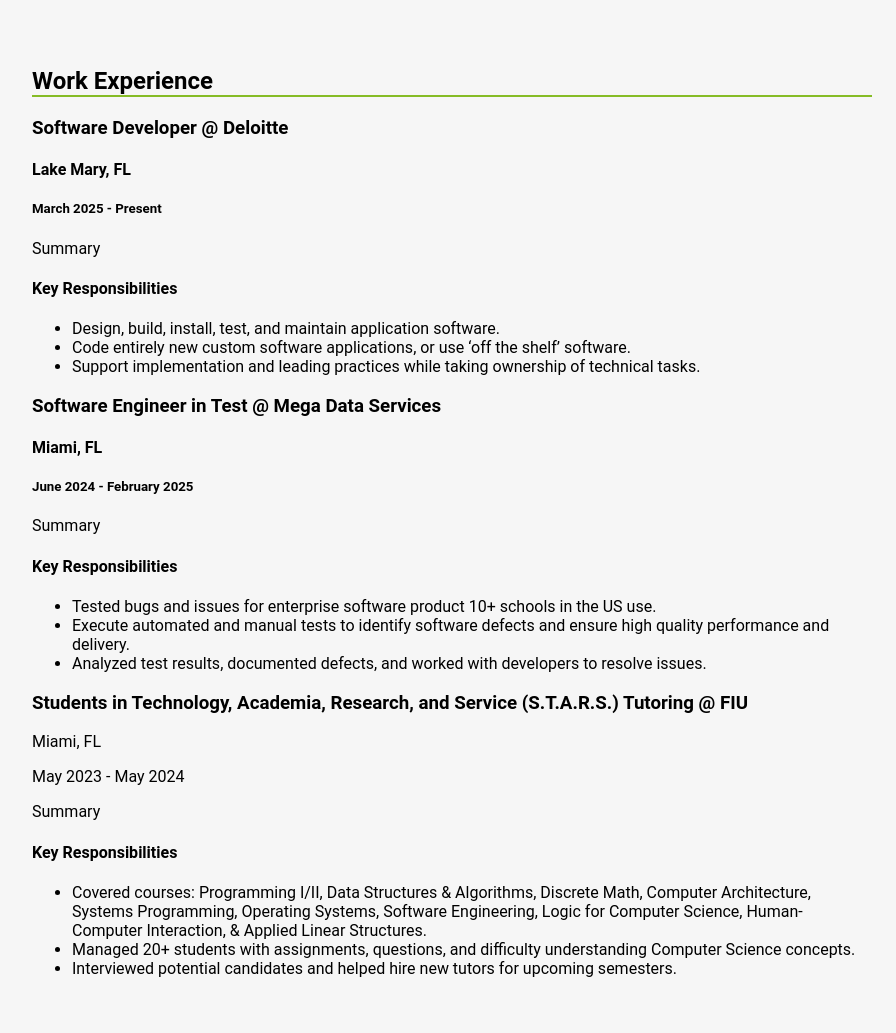
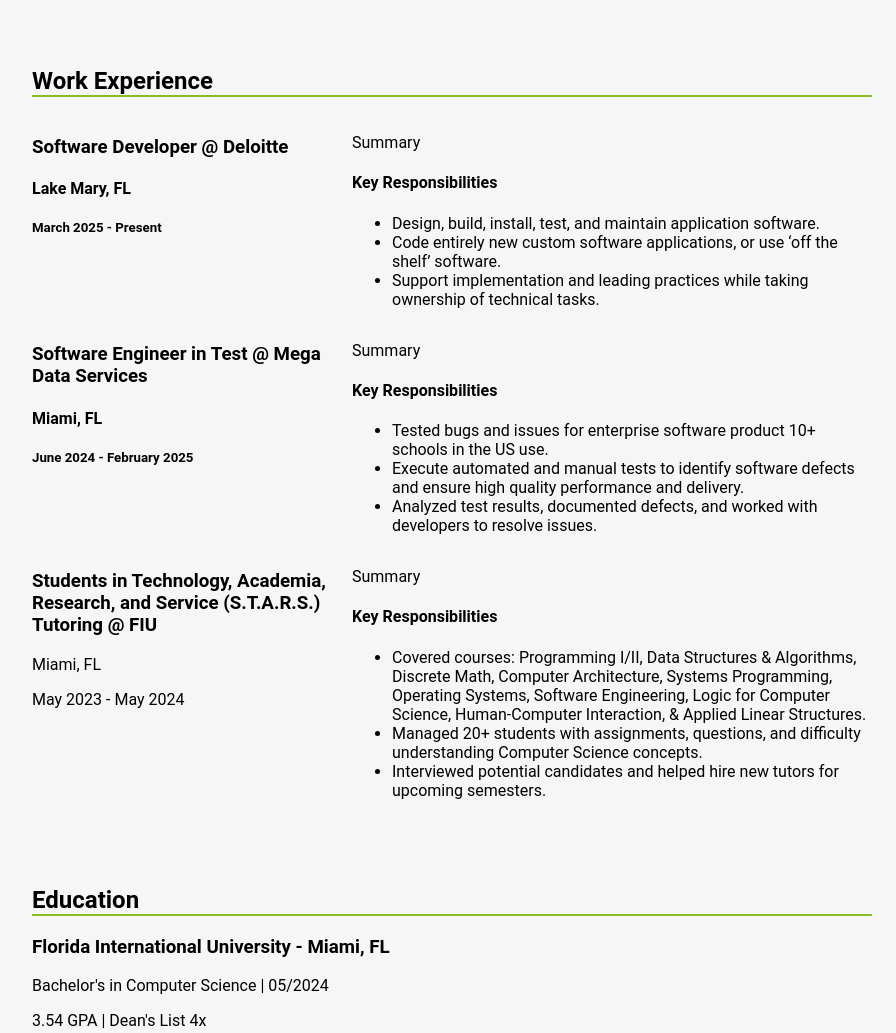
Before and after one commit to MurtajizMehdi/murtajiz-dev, a plain HTML site: page resume.html in a window 1280 px wide. Shown: the part 1882-2915 px from the top of the page, without its empty margins (188-1084 px from the left). Drawn offline with Linux system fonts and the light colour scheme.

Commit message:
Added grid styling to experience section

```diff
--- a/css/styles.css
+++ b/css/styles.css
@@ -348,6 +348,11 @@ a:hover {
 
 /* Work Experience
 --------------------*/
+.work-item {
+  display: grid;
+  grid-template-columns: 300px 1fr;
+  column-gap: 20px;
+}
 
 /* Education
 --------------------*/
```
